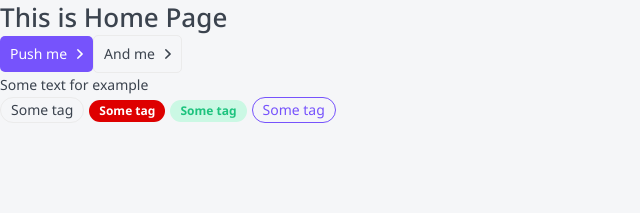
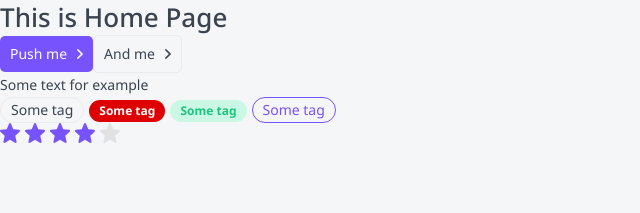
Before and after one commit to Xasan6988/top-app, a Next.js app: page / in a window 1280 px wide. Shown: the top 213 px of the page, without its empty margins (0-640 px from the left). Built offline with nearby package versions, Linux system fonts and the light colour scheme.

Commit message:
feat (components): rating
also add custom.d.ts cuz default next-env.d.ts was regenerate after each start

```diff
--- /dev/null
+++ b/components/Rating/Rating.module.css
@@ -0,0 +1,13 @@
+.star svg {
+	margin-right: 5px;
+
+	cursor: pointer;
+}
+
+.filled svg {
+	fill: var(--primary);
+}
+
+.editable {
+	cursor: pointer;
+}
--- /dev/null
+++ b/components/Rating/Rating.tsx
@@ -0,0 +1,66 @@
+import React, { useEffect, useState, KeyboardEvent } from 'react';
+import { RatingProps } from './Rating.props';
+import StarIcon from './star.svg';
+import cn from 'classnames';
+import styles from './Rating.module.css';
+
+export const Rating = ({ isEditable = false, rating, setRating, ...props }: RatingProps): JSX.Element => {
+
+  const [ratingArray, setRatingArray] = useState<JSX.Element[]>(new Array(5).fill(<></>));
+
+  useEffect(() => {
+    constructRating(rating);
+  }, [rating]);
+
+  const constructRating = (currentRating: number) => {
+    const updateArray = ratingArray.map((r: JSX.Element, i: number) => {
+      return (
+        <span
+          key={i}
+          className={cn(styles.star, {
+            [styles.filled]: i < currentRating,
+            [styles.editable]: isEditable
+          })}
+          onMouseEnter={() => changeDisplay(i + 1)}
+          onMouseLeave={() => changeDisplay(rating)}
+          onClick={() => onClick(i + 1)}
+        >
+          <StarIcon
+
+            tabIndex={isEditable ? 0 : -1}
+            onKeyDown={(e: KeyboardEvent<SVGElement>) => isEditable && handleSpace(i + 1, e)}
+          />
+        </span>
+      );
+    });
+
+    const changeDisplay = (i: number) => {
+      if (!isEditable) {
+        return;
+      }
+      constructRating(i);
+    };
+
+    setRatingArray([...updateArray]);
+  };
+
+  const onClick = (i: number) => {
+    if (!isEditable || !setRating) {
+      return;
+    }
+    setRating(i);
+  };
+
+  const handleSpace = (i: number, e: KeyboardEvent<SVGElement>) => {
+    if (e.code !== 'Space' || !setRating) {
+      return;
+    }
+    setRating(i);
+  };
+
+  return (
+    <div {...props}>
+      {ratingArray.map((r, i) => r)}
+    </div>
+  );
+};
--- a/components/index.ts
+++ b/components/index.ts
@@ -2,3 +2,4 @@ export * from './Htag/Htag';
 export * from './Button/Button';
 export * from './Ptag/Ptag';
 export * from './Tag/Tag';
+export * from './Rating/Rating';
--- /dev/null
+++ b/custom.d.ts
@@ -0,0 +1,4 @@
+declare module "*.svg" {
+  const content: React.FC<React.SVGProps<SVGSVGElement>>;
+  export default content;
+}
--- a/package.json
+++ b/package.json
@@ -26,6 +26,7 @@
     "@typescript-eslint/eslint-plugin": "^5.61.0",
     "@typescript-eslint/parser": "^5.61.0",
     "eslint": "^8.44.0",
+    "eslint-plugin-react-hooks": "^4.6.0",
     "stylelint": "^15.9.0",
     "stylelint-config-standard": "^16.0.0",
     "stylelint-order": "^6.0.3",
--- a/pages/index.tsx
+++ b/pages/index.tsx
@@ -1,7 +1,10 @@
-import React from 'react';
-import { Button, Htag, Ptag, Tag } from '@/components';
+import React, { useState } from 'react';
+import { Button, Htag, Ptag, Rating, Tag } from '@/components';
 
 const Home = (): JSX.Element => {
+
+  const [rating, setRating] = useState<number>(4);
+
   return (
     <>
       <Htag tag='h1'>This is Home Page</Htag>
@@ -14,6 +17,7 @@ const Home = (): JSX.Element => {
       <Tag size='s' color='red'>Some tag</Tag>
       <Tag size='s' color="green">Some tag</Tag>
       <Tag size='m' color="primary">Some tag</Tag>
+      <Rating rating={rating} isEditable setRating={setRating}/>
     </>
   );
 };
--- a/tsconfig.json
+++ b/tsconfig.json
@@ -24,6 +24,6 @@
       "@/*": ["./*"]
     }
   },
-  "include": ["next-env.d.ts", "**/*.ts", "**/*.tsx", ".next/types/**/*.ts"],
+  "include": ["next-env.d.ts", "**/*.ts", "**/*.tsx", ".next/types/**/*.ts", "custom.d.ts"],
   "exclude": ["node_modules"]
 }
```
Also changed, not shown: components/Rating/Rating.props.ts (added, +7 -0 lines), .eslintrc.json, components/Rating/star.svg (added), 1 other file (tests, documents, lock files or other folders).
